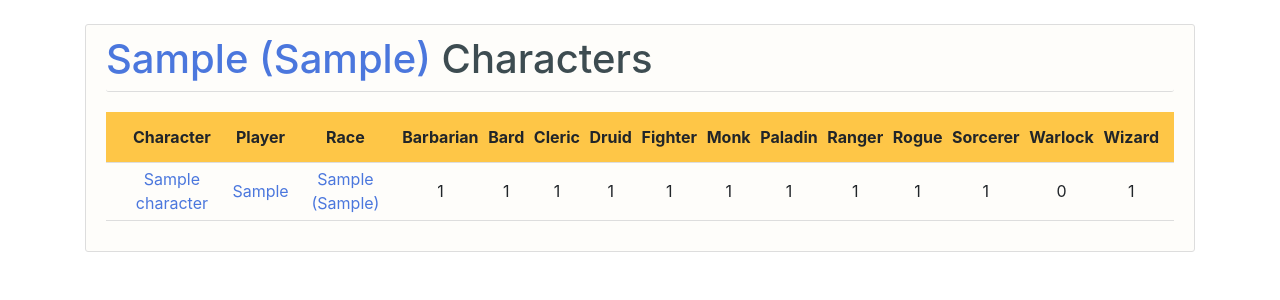
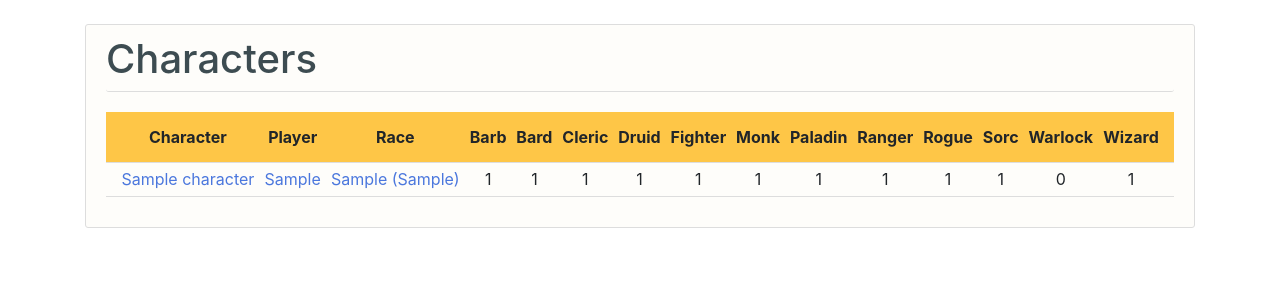
Before and after one commit to accpi/wm-db, a Django app: page /character/ in a window 1280 px wide. Shown: the part 56-356 px from the top of the page. Run offline with Django 3.2, Linux system fonts and the light colour scheme; tables that the repository leaves empty hold one stand-in row (values such as "Sample post"); some libraries are stand-ins or nearby versions.

Commit message:
CSS Fixes

```diff
--- a/player/templates/player/character_list.html
+++ b/player/templates/player/character_list.html
@@ -2,7 +2,7 @@
 {% block content %}
     <article class="content-section">
         <div class="page-details">
-            <h1><a href="{% url 'zone-detail' object_list.0.race.id %}">{{ object_list.0.race }}</a> Characters</h1>
+            <h1>Characters</h1>
         </div>
 
         <div class="table-responsive">
@@ -12,7 +12,7 @@
                     <th scope="col">Character</th>
                     <th scope="col">Player</th>
                     <th scope="col">Race</th>
-                        <th scope="col">Barbarian</th>
+                    <th scope="col">Barb</th>
                     <th scope="col">Bard</th>
                     <th scope="col">Cleric</th>
                     <th scope="col">Druid</th>
@@ -21,7 +21,7 @@
                     <th scope="col">Paladin</th>
                     <th scope="col">Ranger</th>
                     <th scope="col">Rogue</th>
-                        <th scope="col">Sorcerer</th>
+                    <th scope="col">Sorc</th>
                     <th scope="col">Warlock</th>
                     <th scope="col">Wizard</th>
                 </tr>
--- a/player/templates/player/race_list.html
+++ b/player/templates/player/race_list.html
@@ -1,9 +1,5 @@
 {% extends 'mission/base.html' %}
 {% block content %}
-    <div class="content">
-        <h1>{{ object_list.0.race }}</h1>
-    </div>
-
     <article class="content-section">
         <div class="page-details">
             <h1><a href="{% url 'zone-detail' object_list.0.race.id %}">{{ object_list.0.race }}</a> Characters</h1>
```
Lines whose indentation alone changed are shown as unchanged.
